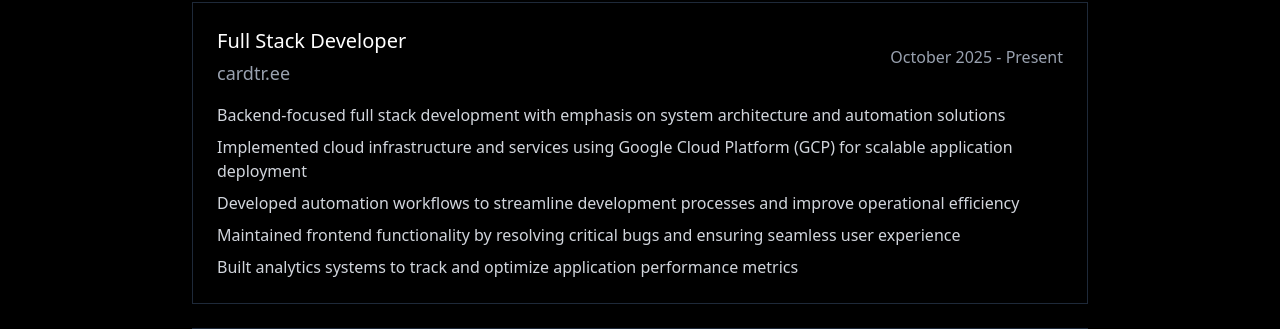
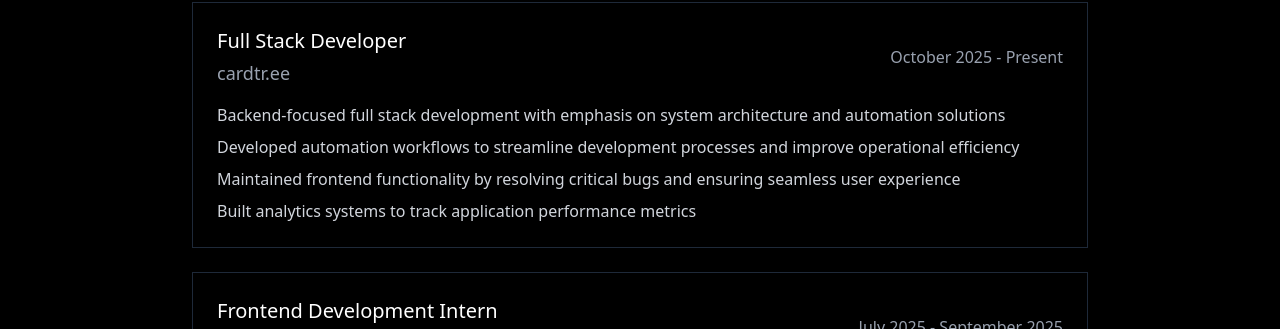
Before and after one commit to letscode5108/portfolio, a React (Vite) app: page / in a window 1280 px wide. Shown: the part 1140-1469 px from the top of the page. Built offline with nearby package versions, Linux system fonts and the light colour scheme.

Commit message:
Refactor application deployment and analytics description
Removed GCP implementation details and streamlined performance tracking description.

```diff
--- a/src/App.tsx
+++ b/src/App.tsx
@@ -417,10 +417,6 @@ const Portfolio = () => {
                   architecture and automation solutions
                 </p>
                 <p>
-                  Implemented cloud infrastructure and services using Google
-                  Cloud Platform (GCP) for scalable application deployment
-                </p>
-                <p>
                   Developed automation workflows to streamline development
                   processes and improve operational efficiency
                 </p>
@@ -429,7 +425,7 @@ const Portfolio = () => {
                   and ensuring seamless user experience
                 </p>
                 <p>
-                  Built analytics systems to track and optimize application
+                  Built analytics systems to track  application
                   performance metrics
                 </p>
               </div>
```
